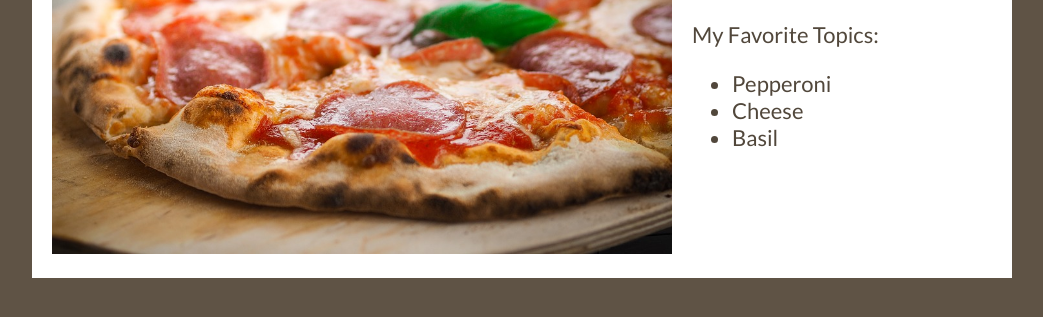
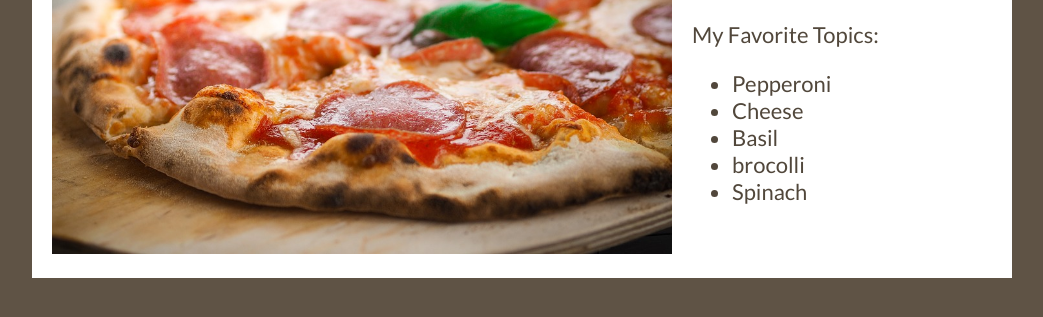
Before and after one commit to suziqny/simple-pizza, a plain HTML site: page index.html in a window 1280 px wide. Shown: the part 199-516 px from the top of the page, without its empty margins (118-1161 px from the left). Drawn offline with Linux system fonts and the light colour scheme; a web font is replaced by a local one.

Commit message:
Add toppings
Added new toppings

```diff
--- a/index.html
+++ b/index.html
@@ -23,6 +23,8 @@
       <li>Pepperoni</li>
       <li>Cheese</li>
       <li>Basil</li>
+      <li>brocolli</li>
+      <li>Spinach</li>
     </ul>
   </div>
 </div>
```
